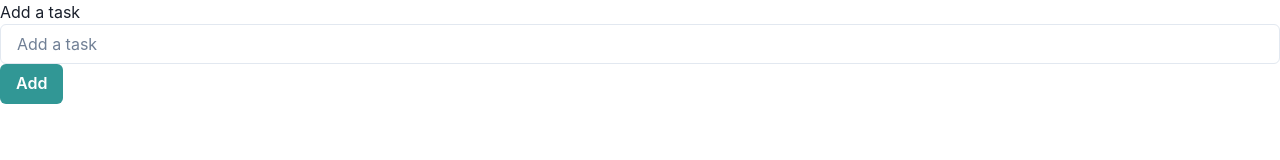
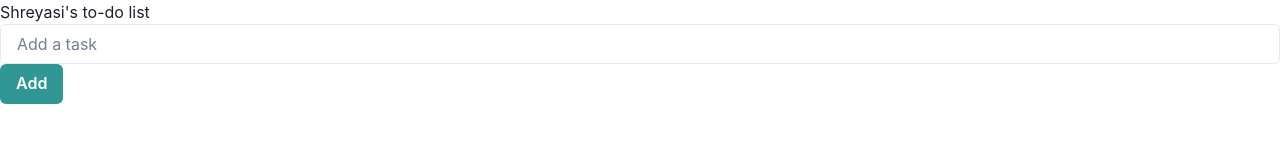
Before and after one commit to shreyasibhagwat6/todo, a React (Create React App) app: page / in a window 1280 px wide. Shown: the top 160 px of the page. Built offline with nearby package versions, Linux system fonts and the light colour scheme.

Commit message:
JSON server setup done

```diff
--- /dev/null
+++ b/db.json
@@ -0,0 +1,3 @@
+{
+    "todo": []
+}
--- a/package.json
+++ b/package.json
@@ -10,6 +10,7 @@
     "@testing-library/react": "^13.4.0",
     "@testing-library/user-event": "^13.5.0",
     "framer-motion": "^11.0.5",
+    "json-server": "^0.17.4",
     "react": "^18.2.0",
     "react-dom": "^18.2.0",
     "react-scripts": "5.0.1",
@@ -17,6 +18,7 @@
   },
   "scripts": {
     "start": "react-scripts start",
+    "server": "json-server -p 3001 --watch db.json",
     "build": "react-scripts build",
     "test": "react-scripts test",
     "eject": "react-scripts eject"
--- a/src/components/AddTodo.js
+++ b/src/components/AddTodo.js
@@ -20,7 +20,7 @@ function AddTodo ({ onCreate }) {
     return (
     <div>
         <form onSubmit={handleSubmit}>
-            <label>Add a task</label>
+            <label>Shreyasi's to-do list</label>
             {/* <input value={task} onChange={handleChange}> */}
             <Input value={task} onChange={handleChange} placeholder="Add a task"/>
             <button>
--- a/src/components/Todo.js
+++ b/src/components/Todo.js
@@ -1,5 +1,6 @@
 import { useState } from 'react';
 import { Button, ButtonGroup } from '@chakra-ui/react';
+import { Container } from '@chakra-ui/react';
 import EditTodo from "./EditTodo";
 
 function Todo ({ todo, onDelete, onEdit }) {
@@ -23,7 +24,9 @@ function Todo ({ todo, onDelete, onEdit }) {
         content = <EditTodo onSubmit={handleSubmit} todo={todo} />
     }
 
-    return <div>
+    return (
+    <Container maxW='container.sm' bg='green.400' color='#262626'>
+        <div>
             {content}
             <div>
                 <Button colorScheme="teal" onClick={handleEditClick}>
@@ -34,6 +37,7 @@ function Todo ({ todo, onDelete, onEdit }) {
                 </Button>
             </div>
         </div>
-}
+    </Container>
+)}
 
 export default Todo;
```
Also changed, not shown: 1 other file (tests, documents, lock files or other folders). Lines whose indentation alone changed are shown as unchanged.
